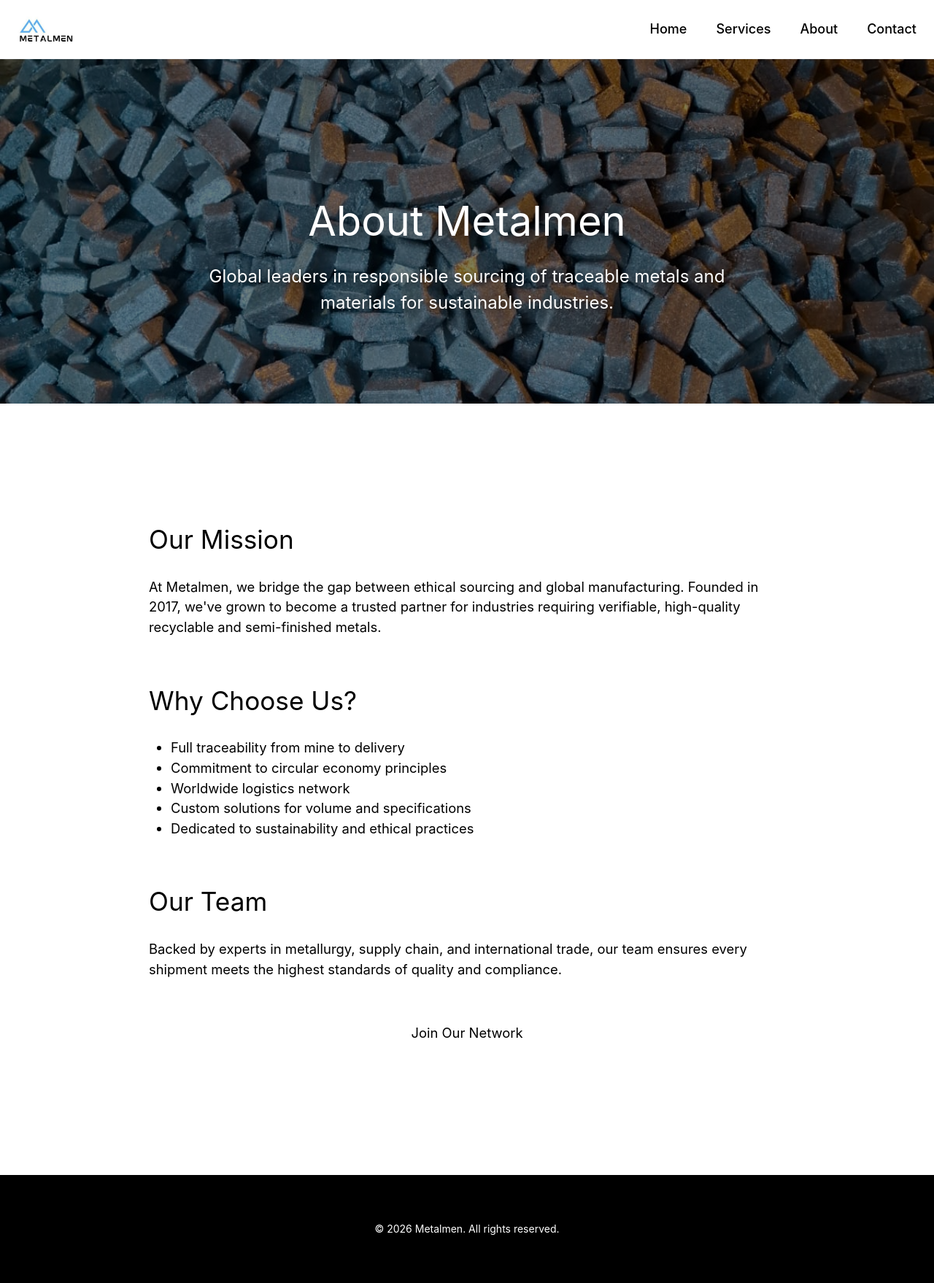
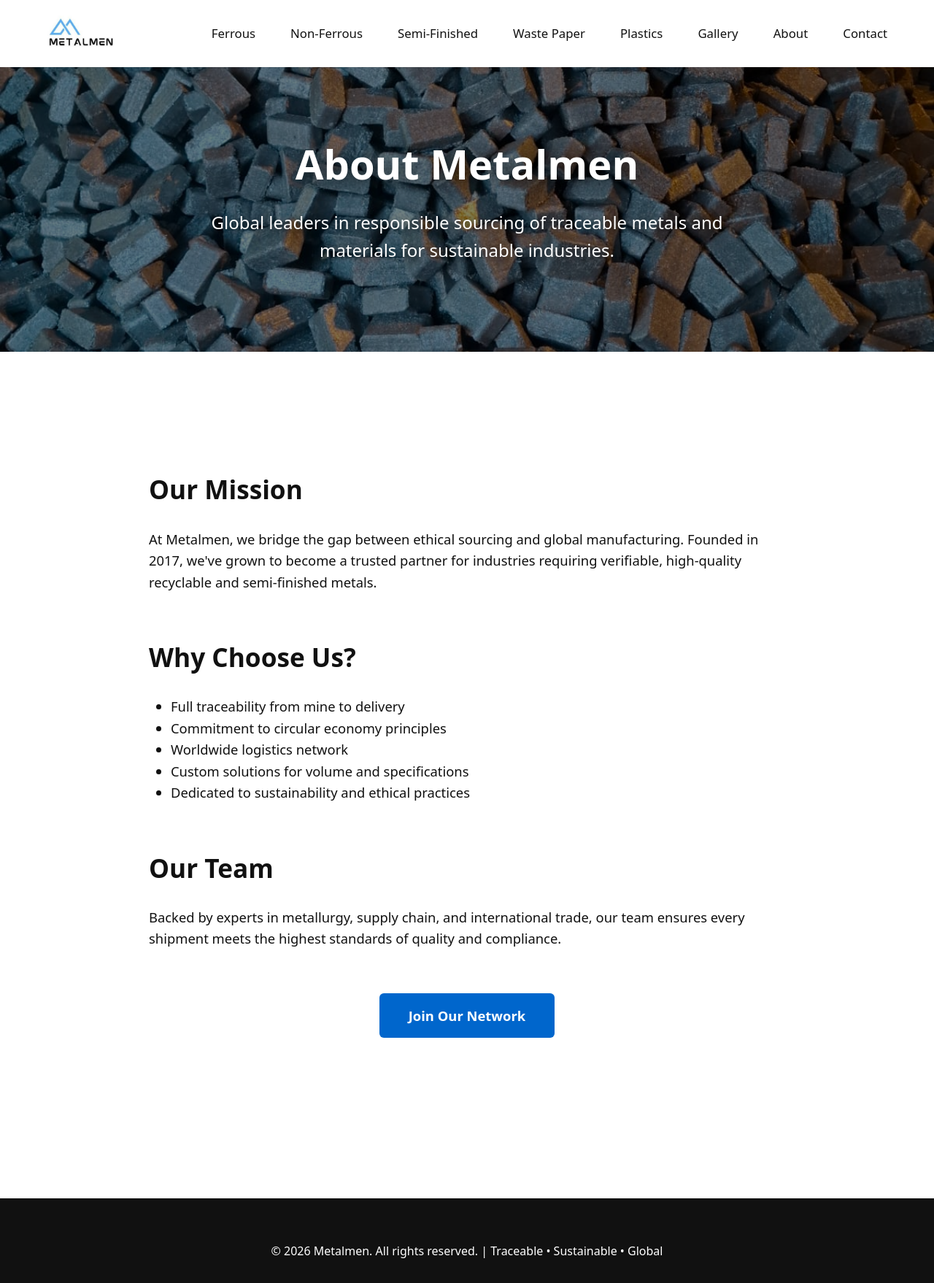
Before and after one commit to DrProdigy1/render-flask-deployment1, a Flask app: page /about in a window 1280 px wide. Shown: the whole page at 73% size. Run offline with Flask 3, Linux system fonts and the light colour scheme; some libraries are stand-ins or nearby versions.

Commit message:
Update base.html

```diff
--- a/templates/base.html
+++ b/templates/base.html
@@ -3,77 +3,169 @@
 <head>
     <meta charset="UTF-8">
     <meta name="viewport" content="width=device-width, initial-scale=1.0">
-    <title>Metalmen</title>
-    <script src="https://cdn.tailwindcss.com"></script>
-    <link rel="stylesheet" href="https://cdnjs.cloudflare.com/ajax/libs/font-awesome/6.5.0/css/all.min.css">
+    <title>Metalmen • Responsible Metal Sourcing</title>
     <style>
-        body {
-            font-family: -apple-system, BlinkMacSystemFont, "Segoe UI", Roboto, sans-serif;
+        * { margin: 0; padding: 0; box-sizing: border-box; }
+        body { font-family: system-ui, -apple-system, sans-serif; line-height: 1.6; color: #111; }
+
+        nav {
+            background: #fff;
+            position: fixed;
+            top: 0;
+            left: 0;
+            right: 0;
+            z-index: 1000;
+            padding: 18px 5%;
+            display: flex;
+            align-items: center;
+            justify-content: space-between;
+            box-shadow: 0 1px 0 rgba(0,0,0,0.08);
         }
-        .nav-blur {
-            backdrop-filter: blur(20px);
+        .logo img { height: 48px; }
+        .nav-links {
+            display: flex;
+            gap: 48px;
+            font-weight: 500;
+            font-size: 1.05rem;
         }
+        .nav-links a, .dropdown > a {
+            color: #111;
+            text-decoration: none;
+            padding: 12px 0;
+            line-height: 1.4;
+            display: inline-block;
+        }
+        .nav-links a:hover, .dropdown > a:hover { color: #0066cc; }
+
+        .dropdown { position: relative; }
+        .dropdown-content {
+            display: none;
+            position: absolute;
+            top: 100%;
+            left: 50%;
+            transform: translateX(-50%);
+            background: #fff;
+            min-width: 280px;
+            box-shadow: 0 10px 30px rgba(0,0,0,0.15);
+            border-radius: 8px;
+            padding: 20px 0;
+            z-index: 1001;
+            max-height: 420px;
+            overflow-y: auto;
+        }
+        .dropdown:hover .dropdown-content { display: block; }
+        .dropdown-content a {
+            display: block;
+            padding: 10px 28px;
+            color: #111;
+            text-decoration: none;
+            font-size: 0.95rem;
+        }
+        .dropdown-content a:hover { background: #f8f9fa; color: #0066cc; }
+
+        footer {
+            background: #111;
+            color: white;
+            text-align: center;
+            padding: 60px 20px 30px;
+            margin-top: 120px;
+        }
+        .btn {
+            display: inline-block;
+            padding: 16px 40px;
+            background: #0066cc;
+            color: white;
+            text-decoration: none;
+            border-radius: 6px;
+            font-weight: 600;
+            transition: all 0.3s;
+        }
+        .btn:hover { background: #0052a3; transform: translateY(-3px); }
     </style>
 </head>
-<body class="bg-white text-black antialiased">
-    <!-- Navbar – Apple-style translucent blur -->
-    <nav class="bg-white/90 nav-blur border-b border-gray-100 sticky top-0 z-50">
-        <div class="max-w-7xl mx-auto px-6 py-5 flex items-center justify-between">
-            <!-- Logo -->
-            <a href="/" class="flex items-center gap-3">
-                <img src="{{ url_for('static', filename='images/logo.jpg') }}" alt="Metalmen" class="h-8 md:h-10 object-contain">
-                <!-- Optional: text logo if you want -->
-                <!-- <span class="text-2xl font-semibold tracking-tight">Metalmen</span> -->
-            </a>
+<body>
 
-            <!-- Desktop menu -->
-            <div class="hidden md:flex items-center gap-10 text-lg font-medium">
-                <a href="/" class="hover:text-gray-700 transition-colors">Home</a>
-                <a href="/services" class="hover:text-gray-700 transition-colors">Services</a>
-                <a href="/about" class="hover:text-gray-700 transition-colors">About</a>
-                <a href="/contact" class="hover:text-gray-700 transition-colors">Contact</a>
+    <nav>
+        <a href="/" class="logo">
+            <img src="{{ url_for('static', filename='images/logo.jpg') }}" alt="Metalmen" onerror="this.style.display='none'; this.nextElementSibling.style.display='inline';">
+            <strong style="color:#111;font-size:24px;font-weight:700;display:none;">METALMEN</strong>
+        </a>
+
+        <div class="nav-links">
+            <div class="dropdown">
+                <a href="/services#ferrous">Ferrous</a>
+                <div class="dropdown-content">
+                    <a href="/services#ferrous">Shredded Steel Scrap</a>
+                    <a href="/services#ferrous">HMS</a>
+                    <a href="/services#ferrous">Bushling</a>
+                    <a href="/services#ferrous">PNS</a>
+                    <a href="/services#ferrous">Cast Iron</a>
+                    <a href="/services#ferrous">Rail Scrap</a>
+                </div>
             </div>
 
-            <!-- Mobile menu button -->
-            <button id="mobile-menu-btn" class="md:hidden text-3xl text-gray-800">
-                <i class="fa-solid fa-bars"></i>
-            </button>
-        </div>
+            <div class="dropdown">
+                <a href="/services#nonferrous">Non-Ferrous</a>
+                <div class="dropdown-content">
+                    <a href="/services#nonferrous">Zurik</a>
+                    <a href="/services#nonferrous">Copper and Aluminium Cables</a>
+                    <a href="/services#nonferrous">Aluminium UBC</a>
+                    <a href="/services#nonferrous">Aluminium Bottlecaps</a>
+                    <a href="/services#nonferrous">Aluminium Foils</a>
+                    <a href="/services#nonferrous">Tense (Aluminum Castings)</a>
+                    <a href="/services#nonferrous">TT (Aluminum Sheet)</a>
+                    <a href="/services#nonferrous">Telic (Mixed Aluminum Turnings)</a>
+                    <a href="/services#nonferrous">Aluminum Wheels</a>
+                    <a href="/services#nonferrous">Shredded Aluminum Scrap</a>
+                    <a href="/services#nonferrous">Zinc Score</a>
+                    <a href="/services#nonferrous">Zinc Diecast</a>
+                    <a href="/services#nonferrous">Zinc Dross</a>
+                </div>
+            </div>
 
-        <!-- Mobile menu (slides down) -->
-        <div id="mobile-menu" class="hidden md:hidden bg-white border-t border-gray-100">
-            <div class="flex flex-col px-6 py-6 text-xl font-medium space-y-6">
-                <a href="/" class="hover:text-gray-700">Home</a>
-                <a href="/services" class="hover:text-gray-700">Services</a>
-                <a href="/about" class="hover:text-gray-700">About</a>
-                <a href="/contact" class="hover:text-gray-700">Contact</a>
+            <div class="dropdown">
+                <a href="/services#semifinished">Semi-Finished</a>
+                <div class="dropdown-content">
+                    <a href="/services#semifinished">Billets</a>
+                    <a href="/services#semifinished">Slabs</a>
+                    <a href="/services#semifinished">Hot-Rolled Coils</a>
+                    <a href="/services#semifinished">Cold-Rolled Sheets</a>
+                    <a href="/services#semifinished">Wire Rods</a>
+                </div>
             </div>
+
+            <div class="dropdown">
+                <a href="/services#wastepaper">Waste Paper</a>
+                <div class="dropdown-content">
+                    <a href="/services#wastepaper">OCC</a>
+                    <a href="/services#wastepaper">Sorted Office Paper</a>
+                    <a href="/services#wastepaper">Newsprint</a>
+                    <a href="/services#wastepaper">Magazines</a>
+                    <a href="/services#wastepaper">Mixed Paper</a>
+                </div>
+            </div>
+
+            <div class="dropdown">
+                <a href="/services#plastics">Plastics</a>
+                <div class="dropdown-content">
+                    <a href="/services#plastics">PET</a>
+                    <a href="/services#plastics">HDPE</a>
+                    <a href="/services#plastics">PP</a>
+                    <a href="/services#plastics">LDPE</a>
+                    <a href="/services#plastics">PVC</a>
+                </div>
+            </div>
+
+            <a href="/gallery">Gallery</a>
+            <a href="/about">About</a>
+            <a href="/contact">Contact</a>
         </div>
     </nav>
 
-    <!-- Main content area -->
     {% block content %}{% endblock %}
 
-    <!-- Footer -->
-    <footer class="bg-black text-white py-16 mt-20">
-        <div class="max-w-7xl mx-auto px-6 text-center text-sm">
-            <p>© 2026 Metalmen. All rights reserved.</p>
-        </div>
+    <footer>
+        <p>&copy; 2026 Metalmen. All rights reserved. | Traceable • Sustainable • Global</p>
     </footer>
-
-    <!-- Mobile menu toggle script -->
-    <script>
-        const btn = document.getElementById('mobile-menu-btn');
-        const menu = document.getElementById('mobile-menu');
-
-        if (btn && menu) {
-            btn.addEventListener('click', () => {
-                menu.classList.toggle('hidden');
-                btn.innerHTML = menu.classList.contains('hidden')
-                    ? '<i class="fa-solid fa-bars"></i>'
-                    : '<i class="fa-solid fa-xmark"></i>';
-            });
-        }
-    </script>
 </body>
 </html>
```
